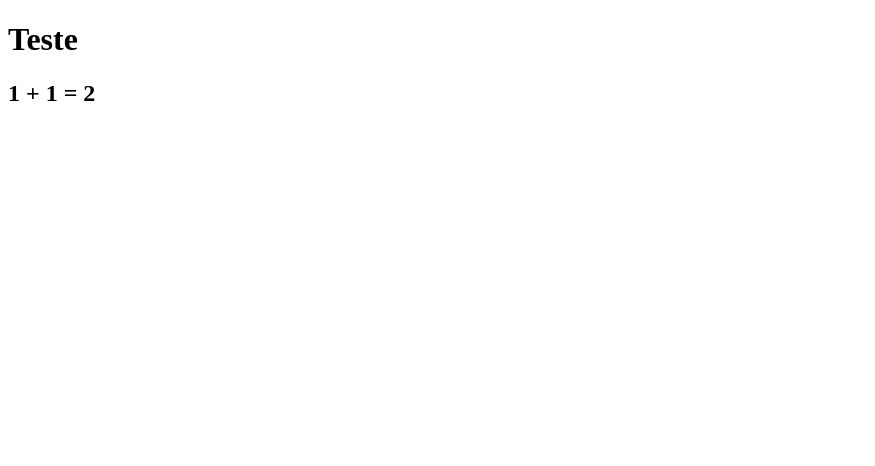
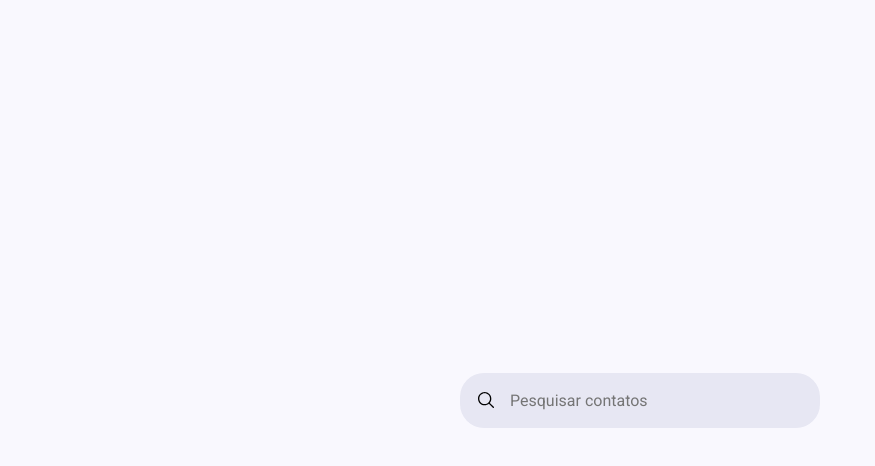
Before and after one commit to AsrielDreemurrGM/Contact_List, a React (Create React App) app: page / in a window 1280 px wide. Shown: the top 466 px of the page, without its empty margins (0-875 px from the left). Built offline with nearby package versions, Linux system fonts and the light colour scheme.

Commit message:
Criado Componente Barra de Pesquisa

```diff
--- a/package.json
+++ b/package.json
@@ -1,5 +1,5 @@
 {
-  "name": "minhas-tarefas",
+  "name": "lista-de-contatos",
   "version": "0.1.0",
   "private": true,
   "dependencies": {
--- a/src/App.tsx
+++ b/src/App.tsx
@@ -1,9 +1,14 @@
+import SearchBar from './components/SearchBar';
+import GlobalStyle, { Container } from './styles';
+
 function App() {
   return (
-    <div className="container">
-      <h1>Teste</h1>
-      <h2>1 + 1 = {1 + 1}</h2>
-    </div>
+    <>
+      <GlobalStyle />
+      <Container>
+        <SearchBar />
+      </Container>
+    </>
   );
 }
 
--- /dev/null
+++ b/src/components/SearchBar/index.tsx
@@ -0,0 +1,32 @@
+import { useRef } from 'react';
+import * as styles from './styles';
+
+const SearchBar = () => {
+  const inputReference = useRef<HTMLInputElement>(null);
+
+  const iconClick = () => {
+    inputReference.current?.focus();
+  };
+
+  return (
+    <styles.SearchContainer>
+      <styles.IconWrapper onClick={iconClick}>
+        <styles.Svg
+          xmlns="http://www.w3.org/2000/svg"
+          viewBox="0 0 30 30"
+          width="20px"
+          height="20px"
+        >
+          <path d="M 13 3 C 7.4886661 3 3 7.4886661 3 13 C 3 18.511334 7.4886661 23 13 23 C 15.396652 23 17.59741 22.148942 19.322266 20.736328 L 25.292969 26.707031 A 1.0001 1.0001 0 1 0 26.707031 25.292969 L 20.736328 19.322266 C 22.148942 17.59741 23 15.396652 23 13 C 23 7.4886661 18.511334 3 13 3 z M 13 5 C 17.430666 5 21 8.5693339 21 13 C 21 17.430666 17.430666 21 13 21 C 8.5693339 21 5 17.430666 5 13 C 5 8.5693339 8.5693339 5 13 5 z" />
+        </styles.Svg>
+      </styles.IconWrapper>
+      <styles.Input
+        ref={inputReference}
+        type="text"
+        placeholder="Pesquisar contatos"
+      />
+    </styles.SearchContainer>
+  );
+};
+
+export default SearchBar;
--- /dev/null
+++ b/src/components/SearchBar/styles.ts
@@ -0,0 +1,50 @@
+import styled from 'styled-components';
+
+export const SearchContainer = styled.div`
+  padding: 10px;
+  border-radius: 24px;
+  position: relative;
+  max-width: 360px;
+  width: 100%;
+  background-color: #e7e7f3;
+`;
+
+export const Input = styled.input`
+  font-size: 16px;
+  padding: 8px;
+  width: 100%;
+  background-color: transparent;
+  border: none;
+  text-align: left;
+  padding-left: 40px;
+
+  &:focus {
+    outline: none;
+    border: none;
+  }
+`;
+
+export const IconWrapper = styled.div`
+  display: flex;
+  align-items: center;
+  justify-content: center;
+  cursor: pointer;
+  position: absolute;
+  top: 50%;
+  left: 10px;
+  width: 32px;
+  height: 32px;
+  border-radius: 50%;
+  transform: translateY(-50%);
+  transition: background-color 0.5s ease, padding 0.3s ease;
+
+  &:hover {
+    background-color: rgb(196, 196, 196);
+    padding: 6px;
+  }
+`;
+
+export const Svg = styled.svg`
+  width: 20px;
+  height: 20px;
+`;
```
Also changed, not shown: 1 other file (tests, documents, lock files or other folders).
